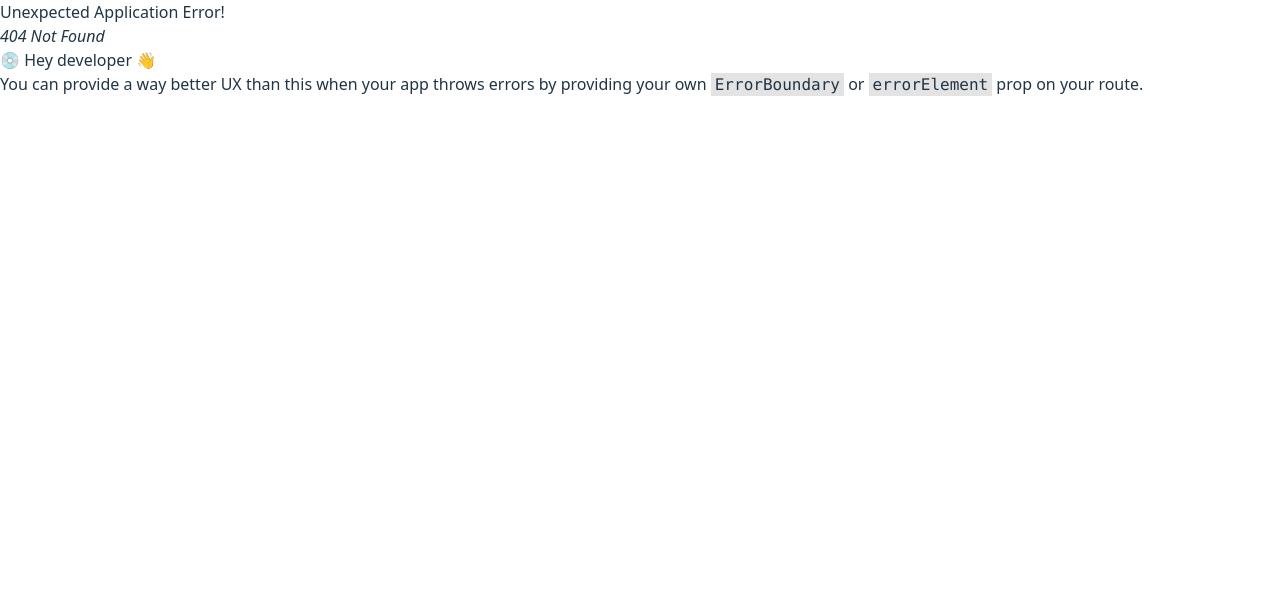
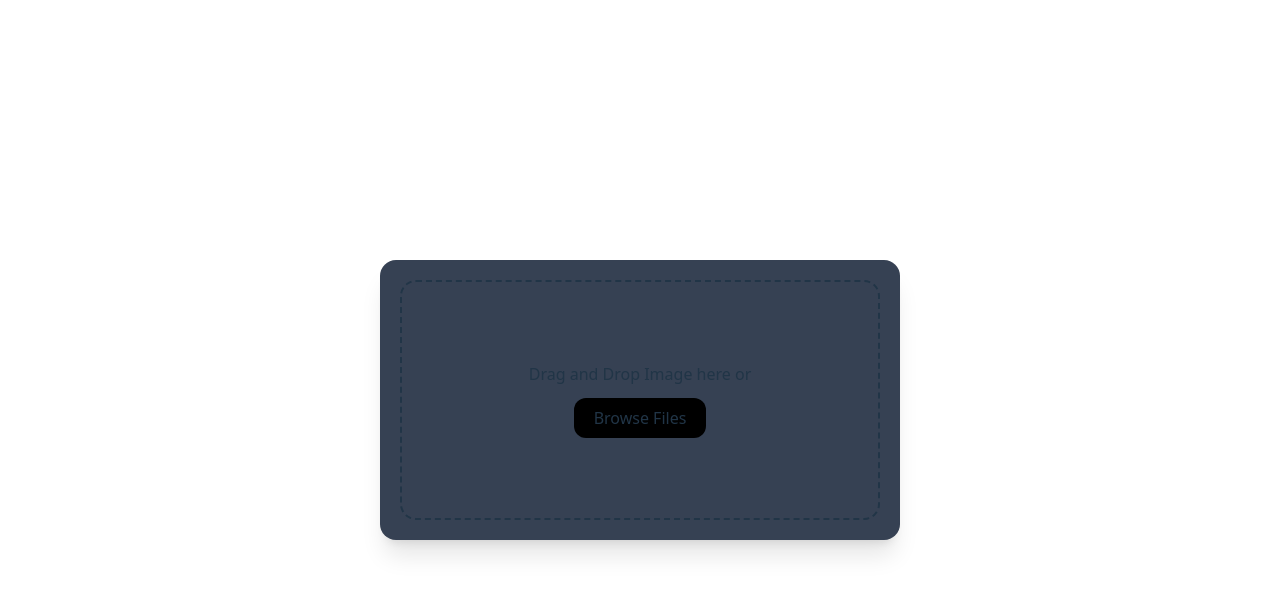
Before and after one commit to rjrocks1908/react-machine-coding, a React (Vite) app: page /file-uploader in a window 1280 px wide. Before the commit this address had no page. Shown: the top 594 px of the page. Built offline with nearby package versions, Linux system fonts and the light colour scheme.

Commit message:
feat: add FileUploader component and FileUploaderPage for file upload functionality

```diff
--- /dev/null
+++ b/src/components/fileuploader/FileUploader.tsx
@@ -0,0 +1,69 @@
+import { useState } from "react";
+import Preview from "./Preview";
+
+function FileUploader() {
+  const [isDragging, setIsDragging] = useState(false);
+  const [files, setFiles] = useState<File[]>([]);
+
+  const handleDragEnter = () => {
+    setIsDragging(true);
+  };
+
+  const handleDragLeave = () => {
+    setIsDragging(false);
+  };
+
+  const handleOnDrop = (e: React.DragEvent<HTMLDivElement>) => {
+    e.preventDefault();
+    const newfiles = e.dataTransfer.files;
+    setIsDragging(false);
+    setFiles((prevfiles) => [...prevfiles, ...newfiles]);
+  };
+
+  const handleChange = (e: React.ChangeEvent<HTMLInputElement>) => {
+    const newFiles = e.target.files;
+    if (newFiles) setFiles((prevfiles) => [...prevfiles, ...newFiles]);
+  };
+
+  const handleRemove = (name: File) => {
+    const copyFile = files.filter((file) => file !== name);
+    setFiles(copyFile);
+  };
+
+  return (
+    <div className="shadow-xl flex flex-col bg-gray-700 rounded-2xl p-5">
+      {/* Upload Box */}
+      <div
+        onDragEnter={handleDragEnter}
+        onDragLeave={handleDragLeave}
+        onDragOver={(e) => e.preventDefault()}
+        onDrop={handleOnDrop}
+        className={`flex flex-col items-center justify-center gap-3 h-60 w-[30rem] border-2 rounded-2xl border-dashed ${
+          isDragging ? "bg-amber-800" : ""
+        }`}
+      >
+        <h2>Drag and Drop Image here or</h2>
+        <input
+          type="file"
+          id="file-input"
+          multiple
+          accept="image/*"
+          className="hidden"
+          onChange={(e) => handleChange(e)}
+        />
+        <label
+          htmlFor="file-input"
+          className="bg-black px-5 py-2 rounded-xl cursor-pointer hover:bg-gray-900"
+        >
+          Browse Files
+        </label>
+      </div>
+
+      {/* Preview */}
+      {files.map((file) => (
+        <Preview fileData={file} handleRemove={handleRemove} />
+      ))}
+    </div>
+  );
+}
+export default FileUploader;
--- /dev/null
+++ b/src/components/fileuploader/Preview.tsx
@@ -0,0 +1,27 @@
+interface Props {
+  fileData: File;
+  handleRemove: (name: File) => void;
+}
+
+function Preview({ fileData, handleRemove }: Props) {
+  return (
+    <div className="flex gap-1 items-center justify-between p-3 bg-gray-900 mt-3 rounded-2xl">
+      <div className="flex items-center gap-5">
+        <img
+          className="size-10"
+          src={URL.createObjectURL(fileData)}
+          alt={fileData.name}
+        />
+        <h2>{fileData.name}</h2>
+      </div>
+
+      <div
+        className="bg-red-500 rounded-full size-5 flex items-center justify-center cursor-pointer text-white text-xs pb-1 hover:bg-red-700"
+        onClick={() => handleRemove(fileData)}
+      >
+        x
+      </div>
+    </div>
+  );
+}
+export default Preview;
--- /dev/null
+++ b/src/pages/FileUploaderPage.tsx
@@ -0,0 +1,10 @@
+import FileUploader from "../components/fileuploader/FileUploader"
+
+function FileUploaderPage() {
+  return (
+    <div className="flex h-screen justify-center items-center">
+      <FileUploader />
+    </div>
+  )
+}
+export default FileUploaderPage
--- a/src/router/routes.ts
+++ b/src/router/routes.ts
@@ -29,6 +29,7 @@ import ModalPage from "../pages/ModalPage.tsx";
 import CryptoPage from "../pages/CryptoPage.tsx";
 import IntermediateCheckBoxPage from "../pages/IntermediateCheckBoxPage.tsx";
 import TypingEffectPage from "../pages/TypingEffectPage.tsx";
+import FileUploaderPage from "../pages/FileUploaderPage.tsx";
 
 export const router = createBrowserRouter([
   {
@@ -151,6 +152,10 @@ export const router = createBrowserRouter([
         path: "typing-effect",
         Component: TypingEffectPage,
       },
+      {
+        path: "file-uploader",
+        Component: FileUploaderPage,
+      },
     ],
   },
 ]);
```
